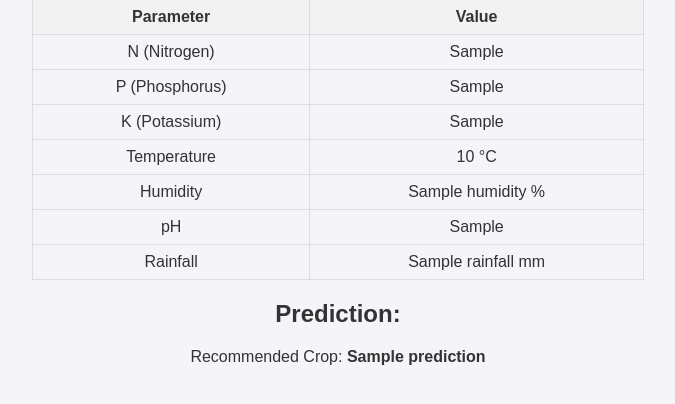
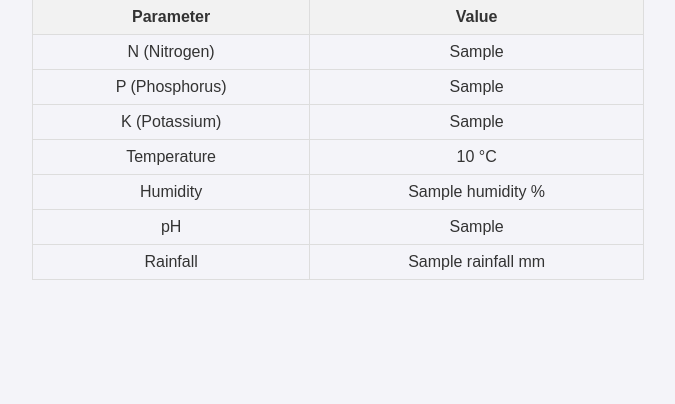
Before and after one commit to JeySR17/crop-api, a Flask app: template templates/viewdata.html in a window 1280 px wide. Shown: the part 109-513 px from the top of the page, without its empty margins (302-977 px from the left). Run offline with Flask 3, Linux system fonts and the light colour scheme; the template is opened without the code that fills it: most values are stand-ins (such as "Sample title", 1, 10 or a date in 2020); parts of the project's set-up code (start-up, migrations or seed data) failed here and were passed over.

Commit message:
Update viewdata.html

```diff
--- a/templates/viewdata.html
+++ b/templates/viewdata.html
@@ -70,9 +70,6 @@
                 <td>{{ data['rainfall'] }} mm</td>
             </tr>
         </table>
-
-        <h2>Prediction:</h2>
-        <p>Recommended Crop: <strong>{{ prediction }}</strong></p>
     </div>
 </body>
 </html>
```
